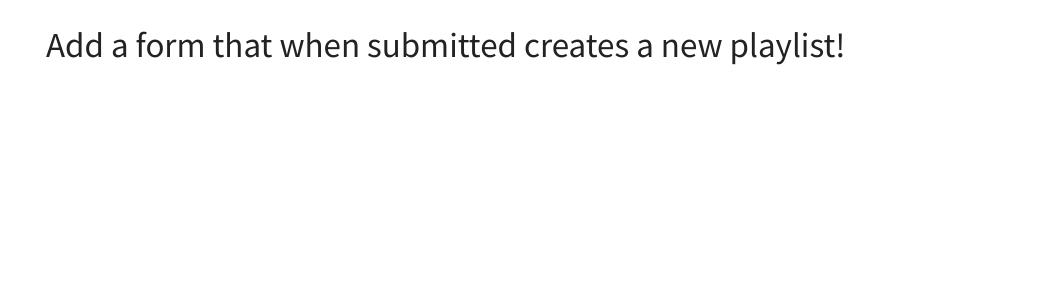
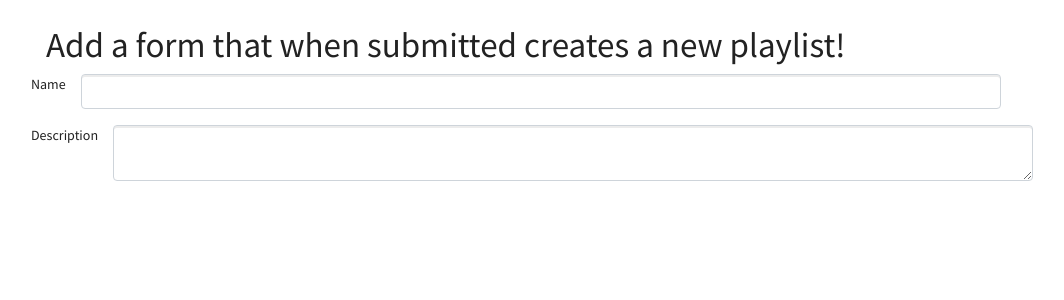
Before and after one commit to CAWittMN/databases, a Flask app: page /playlists/add in a window 1280 px wide. Shown: the part 57-357 px from the top of the page, without its empty margins (39-1103 px from the left). Run offline with Flask 3, Linux system fonts and the light colour scheme; some libraries are stand-ins or nearby versions.

Commit message:
add jinja to render playlist form

```diff
--- a/playlist-app/templates/new_playlist.html
+++ b/playlist-app/templates/new_playlist.html
@@ -4,4 +4,21 @@
 
 <h1>Add a form that when submitted creates a new playlist!</h1>
 
+<div>
+    <form action="POST">
+        {{ form.hidden_tag() }}
+
+        {% for field in form if field.widget.input_type != 'hidden' %}
+
+        <div class="form-group row">
+            {{ field.label }}
+            <div class="col-sm-10">
+                {{ field(class='form-control')}}
+            </div>
+        </div>
+
+        {% endfor %}
+    </form>
+</div>
+
 {% endblock %}
```
